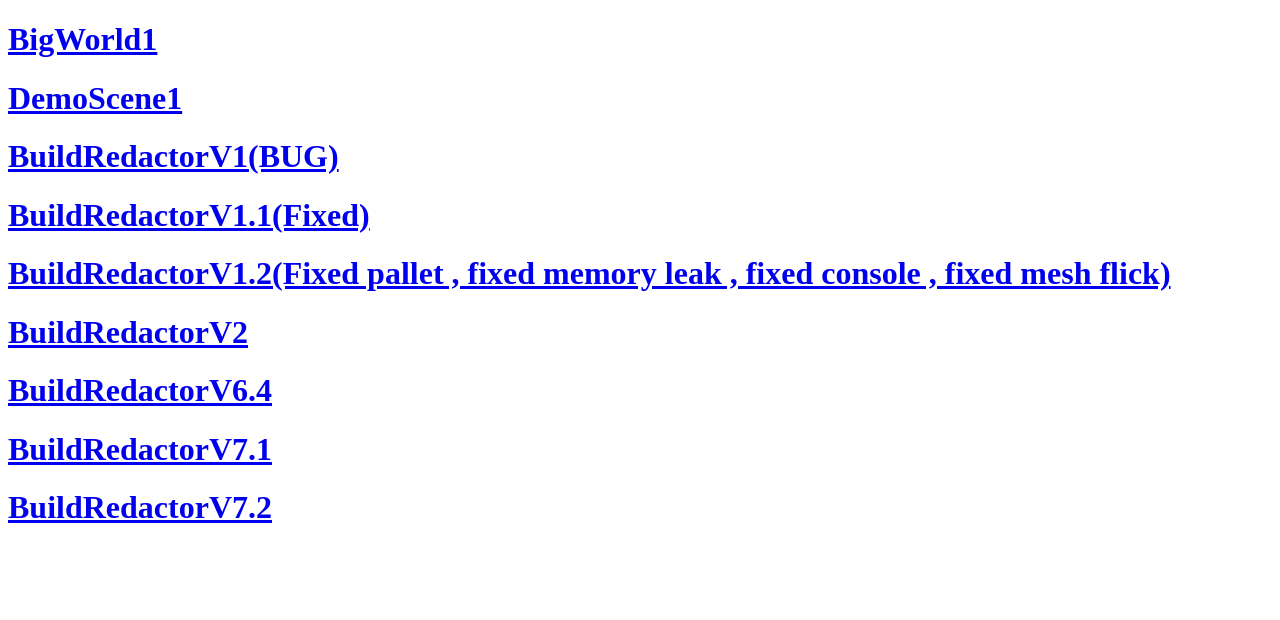
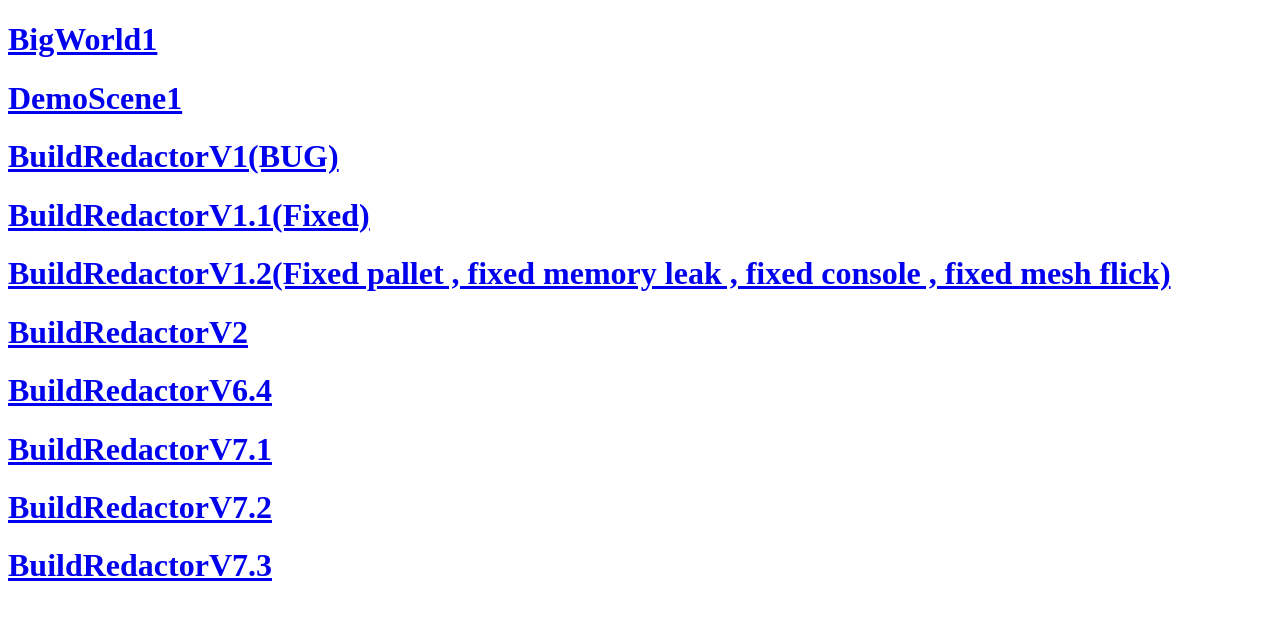
Before and after one commit to demon-cheg/VoxelBigWorld2, a plain HTML site: page index.html in a window 1280 px wide. Drawn offline with Linux system fonts and the light colour scheme.

Commit message:
Update index.html

```diff
--- a/index.html
+++ b/index.html
@@ -14,5 +14,6 @@
     <h1><a href = "https://demon-cheg.github.io/VoxelBigWorld2/BuildRedactorV6.4">BuildRedactorV6.4</h1>
       <h1><a href = "https://demon-cheg.github.io/VoxelBigWorld2/BuildRedactorV7.1">BuildRedactorV7.1</h1>
       <h1><a href = "https://demon-cheg.github.io/VoxelBigWorld2/BuildRedactorV7.2">BuildRedactorV7.2</h1>
+        <h1><a href = "https://demon-cheg.github.io/VoxelBigWorld2/BuildRedactorV7.3">BuildRedactorV7.3</h1>
   </body>
 </html>
```
